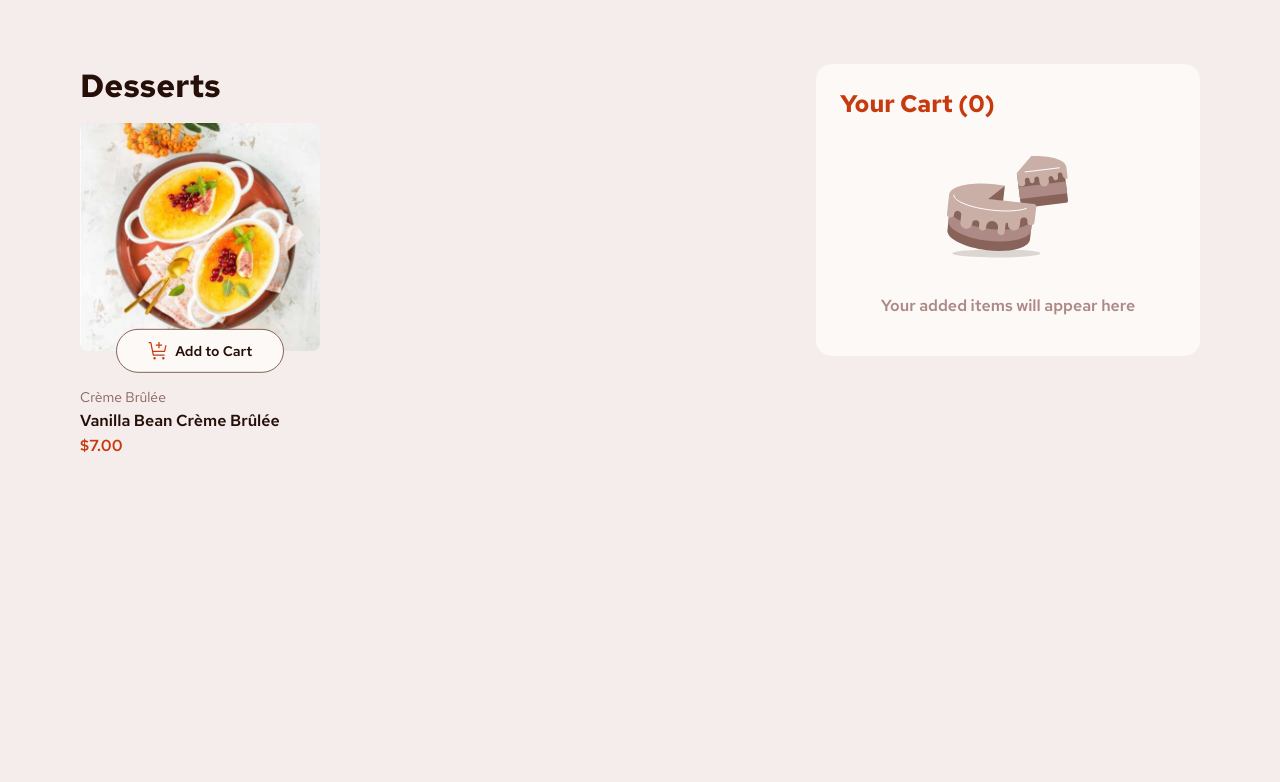
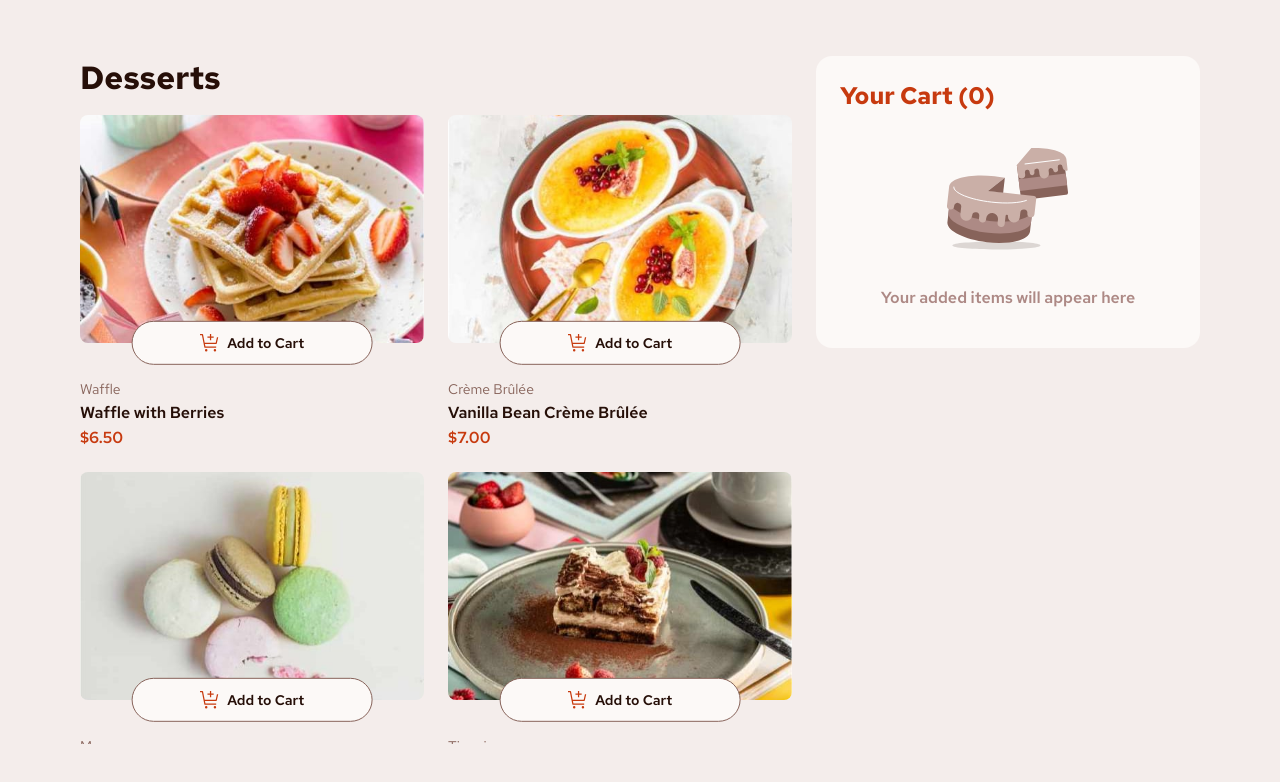
Before and after one commit to vdesimone/product-list-with-cart, a React (Vite) app: page / in a window 1280 px wide. Shown: the top 782 px of the page. Built offline with nearby package versions, Linux system fonts and the light colour scheme.

Commit message:
Set up `grid-template-columns` for `Menu` items and render `data.json` items in `Menu` component

```diff
--- a/src/components/Menu.jsx
+++ b/src/components/Menu.jsx
@@ -1,6 +1,5 @@
 import data from "../data.json";
 import iconAddToCart from "../assets/images/icon-add-to-cart.svg";
-import cremeBruleeImage from "../assets/images/image-creme-brulee-desktop.jpg";
 
 function Menu() {
 
@@ -8,18 +7,20 @@ function Menu() {
     <div className="menu-container">
       <h1>Desserts</h1>
       <dl className="menu-items">
-        <dt className="item">
-          <img className="menu-img" src={cremeBruleeImage} alt="Creme Brulee Image" />
+        {data.map((item) => (
+          <dt key={item} className="item">
+            <img className="menu-img" loading="lazy" src={item.image.desktop} alt={item.name} />
             <button>
               <img src={iconAddToCart} alt="Add to Cart Icon" />
               Add to Cart
             </button>
             <div className="item-desc">
-            <dd className="category">Crème Brûlée</dd>
-            <dd className="name">Vanilla Bean Crème Brûlée</dd>
-            <dd className="price">$7.00</dd>
+              <dd className="category">{item.category}</dd>
+              <dd className="name">{item.name}</dd>
+              <dd className="price">${item.price.toFixed(2)}</dd>
             </div>
           </dt>
+        ))}
       </dl>
     </div>
   );
--- a/src/index.css
+++ b/src/index.css
@@ -44,30 +44,35 @@ body {
 .app-container {
   height: 100vh;
   width: 100vw;
-  max-width: 1284px;
-  padding: 4rem 5rem;
+  padding: 3.5rem 5rem;
   display: flex;
 }
 
 .menu-container {
+  display: flex;
+  flex-direction: column;
   width: 100%;
-  max-width: 56.25rem;
 }
 .menu-container h1 {
   margin-bottom: 1rem;
 }
 .menu-items {
   display: grid;
-  max-width: 12.5rem;
+  gap: 1.5rem;
+  grid-template-columns:
+  repeat(auto-fit, minmax(240px, 1fr));
+  margin-right: 1.5rem;
+  overflow-y: scroll;
 }
 .menu-items .item {
   position: relative;
 }
 .menu-items .item .menu-img {
-  max-width: 15rem;
-  aspect-ratio: 1 / 0.95;
+  width: 100%;
+  max-height: 14.25rem;
   border-radius: 0.5rem;
   margin-bottom: 2rem;
+  object-fit: cover;
 }
 .menu-items .item button {
   display: flex;
```
Lines whose indentation alone changed are shown as unchanged.
